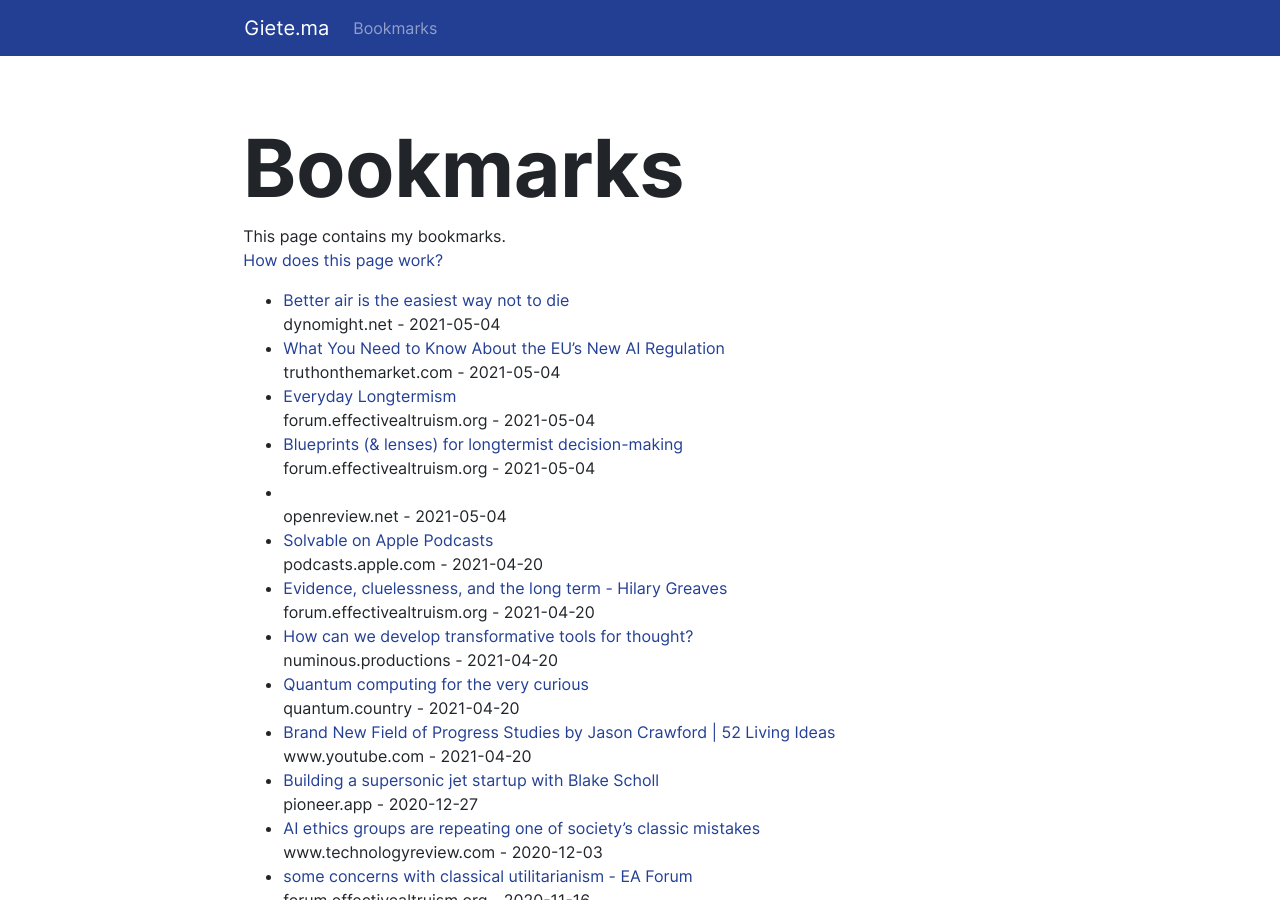
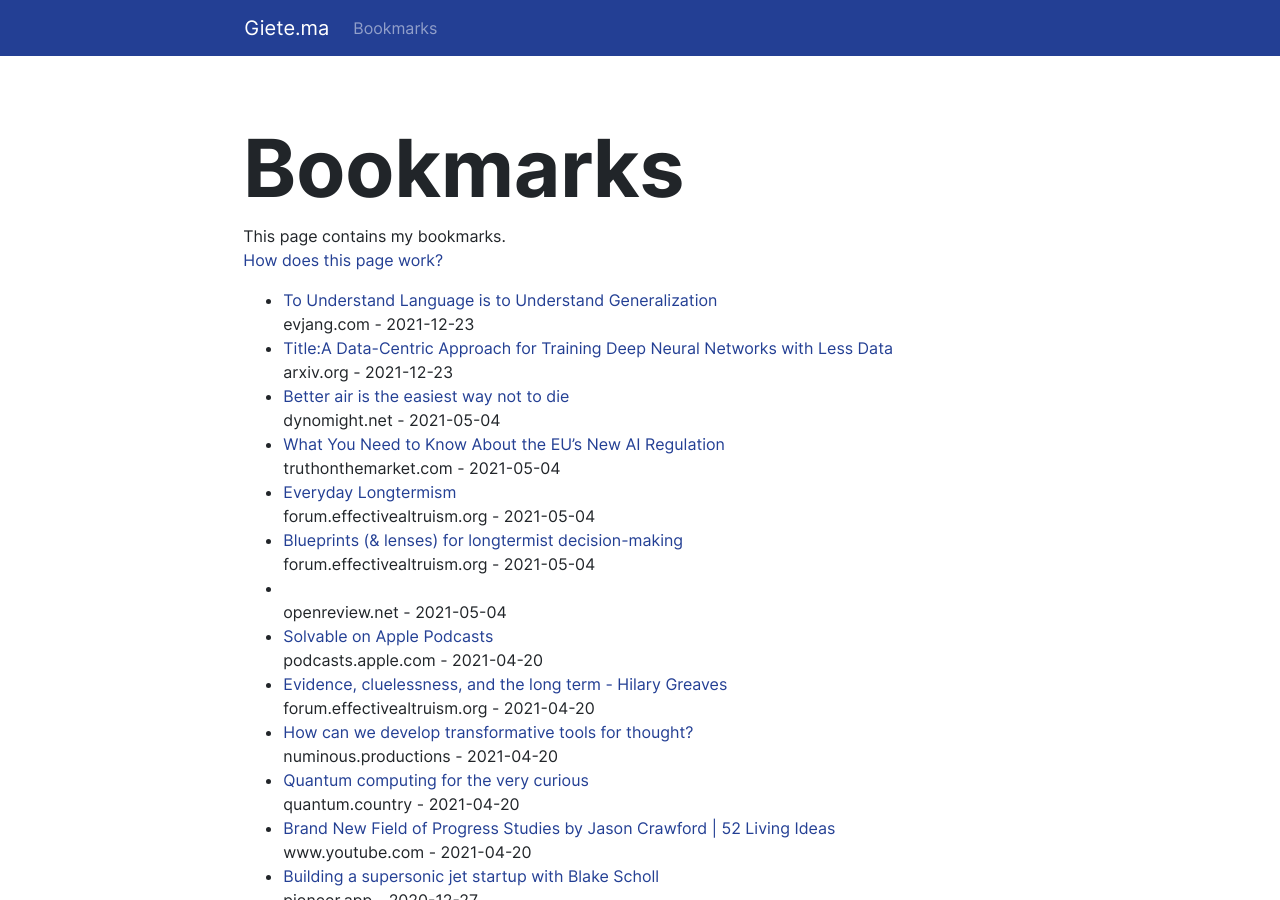
Before and after one commit to gietema/gietema.github.io, a Jekyll site: the page built from bookmarks.html, in a window 1280 px wide and 900 px high. Built offline with Jekyll 4.4.1, drawn with Linux system fonts in a browser that asks for light colours; nearby versions of some CDN libraries.

Commit message:
Update bookmarks

```diff
--- a/bookmarks.html
+++ b/bookmarks.html
@@ -8,6 +8,8 @@ This page contains my bookmarks.
     <a href="/posts/2020/06/13/publishing-bookmarks.html">How does this page work?</a>
 </p>
 <ul>
+<li><a href="https://evjang.com/2021/12/17/lang-generalization.html" target="_blank">To Understand Language is to Understand Generalization</a><br>evjang.com - 2021-12-23</li>
+<li><a href="https://arxiv.org/abs/2110.03613v1" target="_blank">Title:A Data-Centric Approach for Training Deep Neural Networks with Less Data</a><br>arxiv.org - 2021-12-23</li>
 <li><a href="https://dynomight.net/air/" target="_blank">Better air is the easiest way not to die</a><br>dynomight.net - 2021-05-04</li>
 <li><a href="https://truthonthemarket.com/2021/04/23/what-you-need-to-know-about-the-eus-new-ai-regulation/" target="_blank">What You Need to Know About the EU’s New AI Regulation</a><br>truthonthemarket.com - 2021-05-04</li>
 <li><a href="https://forum.effectivealtruism.org/posts/3PmgXxBGBFMbfg4wJ/everyday-longtermism" target="_blank">Everyday Longtermism</a><br>forum.effectivealtruism.org - 2021-05-04</li>
```
